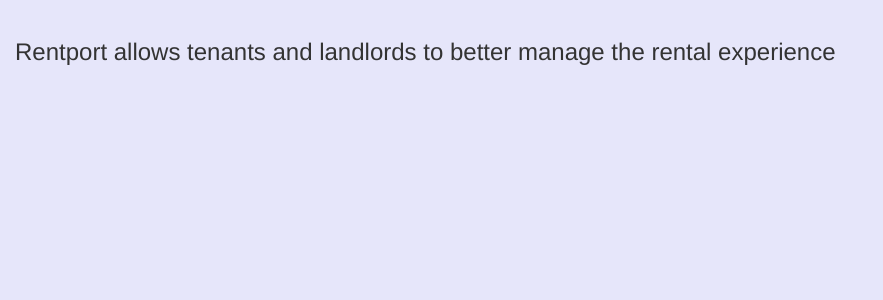
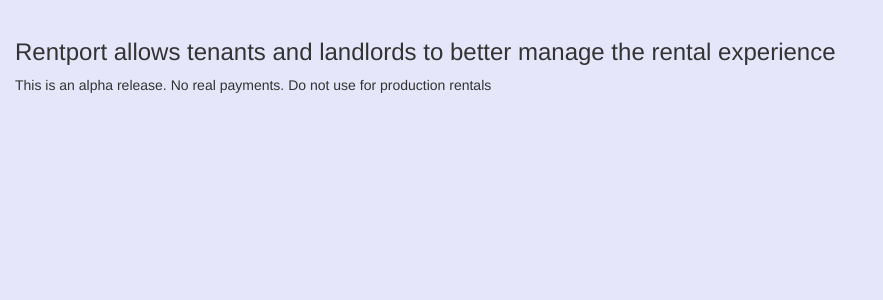
Before and after one commit to teffalump/rentport, a Python web app: template templates/misc/home.html in a window 1280 px wide. Shown: the part 51-351 px from the top of the page, without its empty margins (0-883 px from the left). Run offline with Jinja, Linux system fonts and the light colour scheme; the template is opened without the code that fills it, so the values that code supplies are empty; some libraries are stand-ins or nearby versions.

Commit message:
alpha release description

```diff
--- a/templates/misc/home.html
+++ b/templates/misc/home.html
@@ -10,6 +10,7 @@
 {% block content %}
 <div id="main" class="container-fluid">
     <h3>Rentport allows tenants and landlords to better manage the rental experience</h3>
+    <p>This is an alpha release. No real payments. Do not use for production rentals</p>
 </div>
 {% include "flash.html" %}
 {% endblock %}
```
